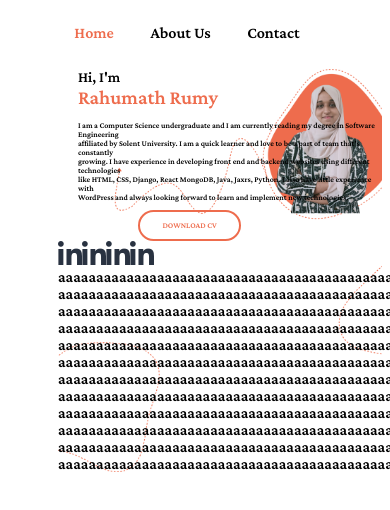
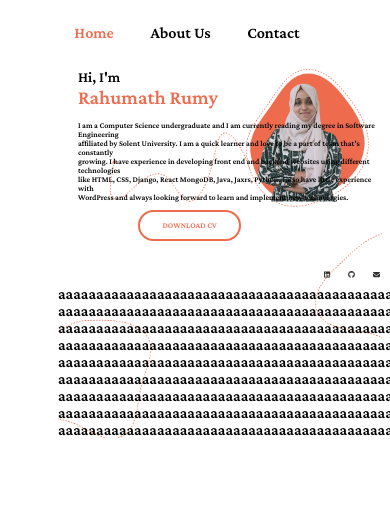
Before and after one commit to rahumath-rumy/online-resume, a React (Create React App) app: page / in a window 390 px wide. Shown: the top 510 px of the page. Built offline with nearby package versions, Linux system fonts and the light colour scheme.

Commit message:
links added

```diff
--- a/package.json
+++ b/package.json
@@ -3,6 +3,11 @@
   "version": "0.1.0",
   "private": true,
   "dependencies": {
+    "@fortawesome/fontawesome-svg-core": "^1.3.0",
+    "@fortawesome/free-brands-svg-icons": "^6.0.0",
+    "@fortawesome/free-regular-svg-icons": "^6.0.0",
+    "@fortawesome/free-solid-svg-icons": "^6.0.0",
+    "@fortawesome/react-fontawesome": "^0.1.17",
     "@testing-library/jest-dom": "^5.16.2",
     "@testing-library/react": "^12.1.3",
     "@testing-library/user-event": "^13.5.0",
--- a/src/App.js
+++ b/src/App.js
@@ -5,6 +5,8 @@ import Navbar from './Components/Navbar';
 import Intro from './Components/intro';
 import '././css/main.css'
 import bgImage from "././image/bg1.png"
+
+
 // import mainpg from './pages/mainpage';
 //import{BrowserRouter as Router, Switch, Route} from 'react-router-dom'
 
@@ -16,10 +18,9 @@ function App() {
       <Navbar/>
         <div style={{ backgroundImage: `url(${bgImage})`, backgroundSize: 'cover', marginLeft:"50px" }}>
           <Intro/>
+
         <div>
-            aaaaaaaaaaaaaaaaaaaaaaaaaaaaaaaaaaaaaaaaaaaaaaaaaa <br/>
-            aaaaaaaaaaaaaaaaaaaaaaaaaaaaaaaaaaaaaaaaaaaaaaaaaa <br/>
-            aaaaaaaaaaaaaaaaaaaaaaaaaaaaaaaaaaaaaaaaaaaaaaaaaa <br/>
+
             aaaaaaaaaaaaaaaaaaaaaaaaaaaaaaaaaaaaaaaaaaaaaaaaaa <br/>
             aaaaaaaaaaaaaaaaaaaaaaaaaaaaaaaaaaaaaaaaaaaaaaaaaa <br/>
             aaaaaaaaaaaaaaaaaaaaaaaaaaaaaaaaaaaaaaaaaaaaaaaaaa <br/>
--- a/src/Components/intro.js
+++ b/src/Components/intro.js
@@ -1,14 +1,15 @@
 import React from 'react';
-import styled from 'styled-components';
+//import styled from 'styled-components';
 import '../css/main.css';
 
-import { Link } from "react-router-dom";
-import { motion } from "framer-motion";
-import { useLocation } from "react-router-dom";
+// import { Link } from "react-router-dom";
+// import { useLocation } from "react-router-dom";
 
-import github from "../image/github 1.png";
-import linkedin from "../image/linkedin 1.png";
-// import bgImage from "./../image/bg1.png"
+import { faPhone, faEnvelope} from '@fortawesome/free-solid-svg-icons'
+import { FontAwesomeIcon } from "@fortawesome/react-fontawesome";
+import {faLinkedin, faGithub} from "@fortawesome/free-brands-svg-icons";
+
+
 
 const Intro = () => {
     return (
@@ -30,21 +31,33 @@ const Intro = () => {
                 <button> Download CV</button>
               </div>
 
-          </div>
+<div class="social-container">
+    <a href="www.linkedin.com/in/rahumath-rumy"
+      className="linkedin social">
+      <FontAwesomeIcon icon={faLinkedin}/>
+    </a>
+
+    <a href="https://github.com/rahumath-rumy"
+        className="github social">
+        <FontAwesomeIcon icon={faGithub}/>
+    </a>
 
 
-              <img alt="icon" src={linkedin} />
-              <img alt="icon" src={linkedin} />
-              <img alt="icon" src={linkedin} />
-              <img alt="icon" src={linkedin} />
+    <a href="mailto:rahumath.rumy98@gmail.com"
+        className="mail social">
+        <FontAwesomeIcon icon={faEnvelope} />
+    </a>
 
+    <a href="www.given/on/request"
+        className="tele social">
+        <FontAwesomeIcon icon={faPhone}/>
+    </a>
+    </div>
+
+          </div>
 
         </intro>
     );
 };
 
-const intro = styled.img`
- padding: 10rem 10rem;
-`;
-
 export default Intro;
--- a/src/css/main.css
+++ b/src/css/main.css
@@ -44,6 +44,28 @@ button:hover {
   z-index: -1;
 }
 
+.social-container {
+  padding: 180px 0px 10px 720px;
+}
+
+a.social {
+  margin: 0 1rem;
+  transition: transform 250ms;
+  display: inline-block;
+}
+
+a.social:hover {
+  transform: translateY(-3px);
+}
+
+a.linkedin,
+a.github,
+a.mail,
+a.tele {
+  color: #303030;
+  font-size: x-large;
+}
+
 /* Responsive layout - makes the two columns stack on top of each other instead of next to each other */
 @media screen and (max-width: 600px) {
   * {
@@ -79,4 +101,18 @@ button:hover {
     text-transform: uppercase;
     font-weight: 700;
   }
+
+  .social-container {
+    padding: 30px 0px 5px 250px;
+    display: flex;
+  }
+
+  a.linkedin,
+  a.github,
+  a.mail,
+  a.tele {
+    color: #303030;
+    font-size: 7px;
+    margin-right: 2px;
+  }
 }
```
Also changed, not shown: 1 other file (tests, documents, lock files or other folders).
